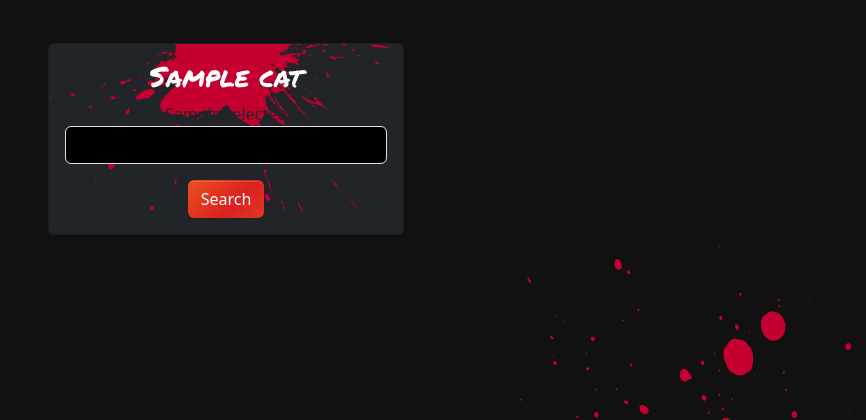
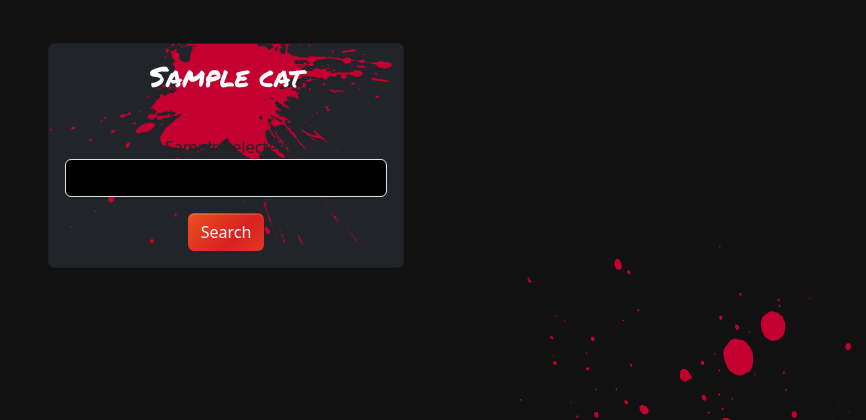
Before and after one commit to dc74089/justcanora, a Django app: template app/templates/app/dance/dance.html in a window 1280 px wide. Shown: the part 73-493 px from the top of the page, without its empty margins (414-1280 px from the left). Run offline with Django 4.2, Linux system fonts and the light colour scheme; the template is opened without the code that fills it: most values are stand-ins (such as "Sample title", 1, 10 or a date in 2020); some libraries are stand-ins or nearby versions.

Commit message:
Main page spacing improvements

```diff
--- a/app/templates/app/dance/dance.html
+++ b/app/templates/app/dance/dance.html
@@ -72,7 +72,7 @@
             <div class="col-12 col-lg-4">
                 <div class="card mt-5 bg-dark">
                     <div class="card-body text-center position-relative overflow-hidden bloody">
-                        <h3 class="marker text-white">{{ cat.name }}</h3>
+                        <h3 class="marker text-white" style="height: calc(2.4 * 1.75rem)">{{ cat.name }}</h3>
 
                         <div class="results-container" id="results-{{ cat.id }}">
                             {{ cat.selected }}
```
